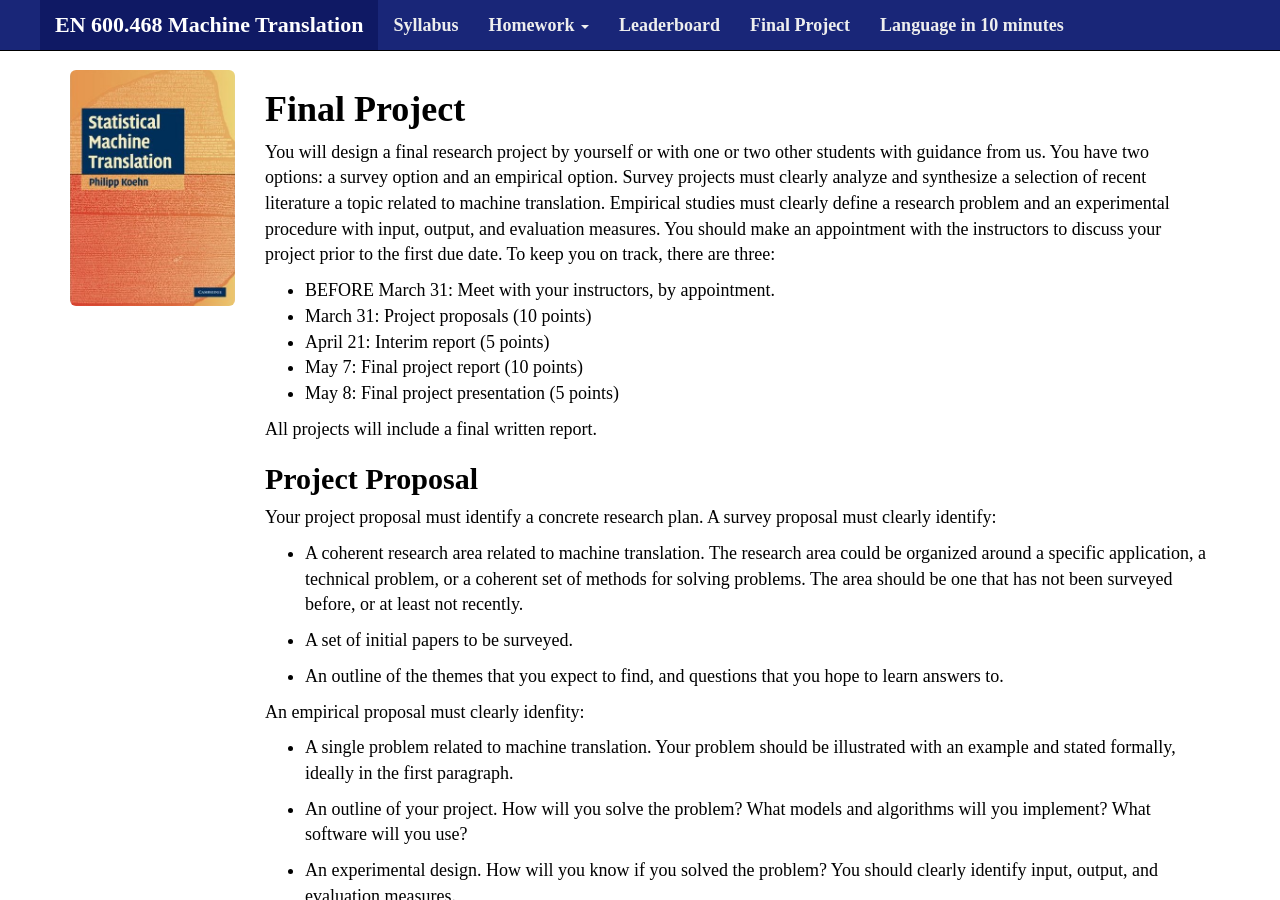
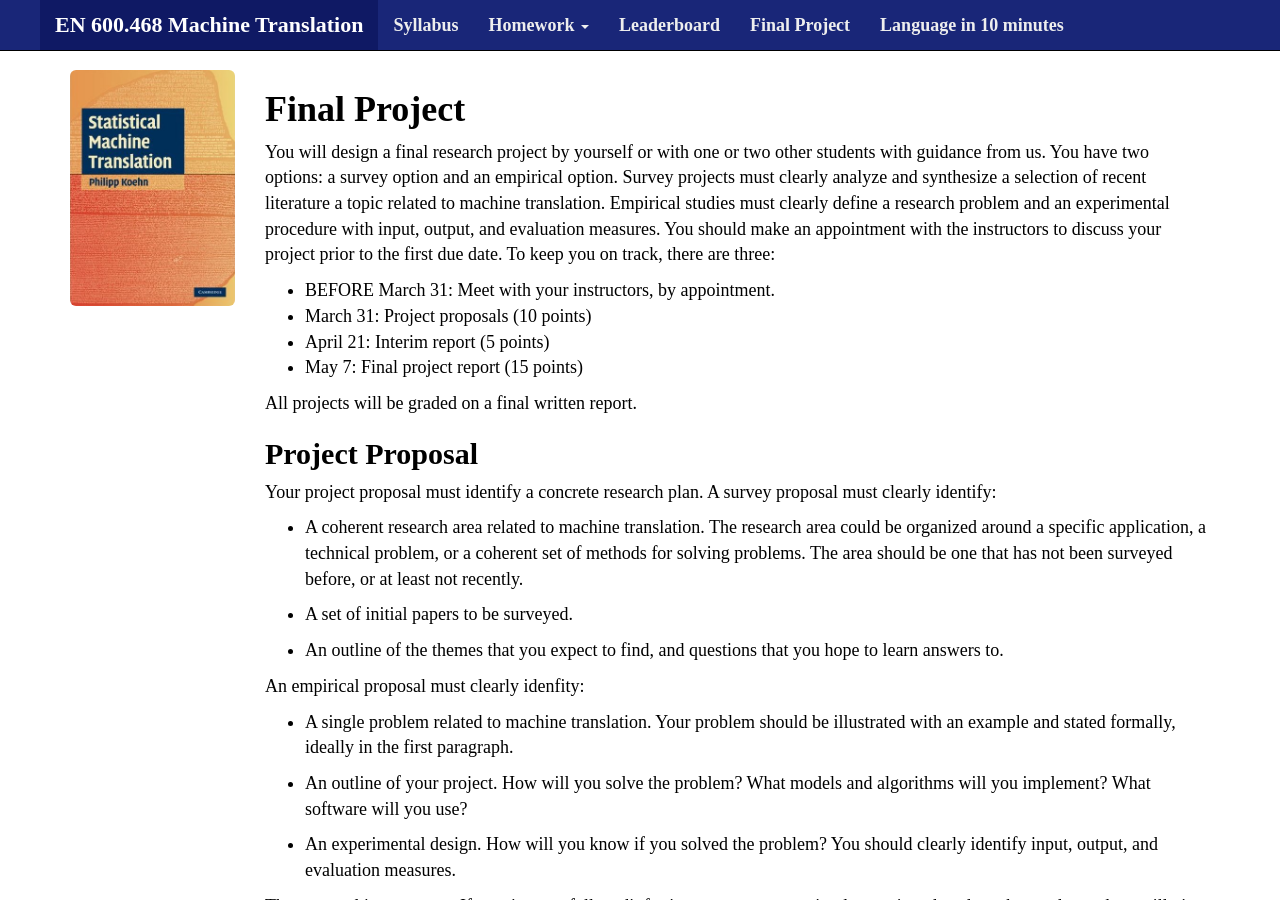
Before and after one commit to mt-class/jhu, a Jekyll site: the page built from project.md, in a window 1280 px wide and 900 px high. Built offline with Jekyll 4.4.1, drawn with Linux system fonts in a browser that asks for light colours; nearby versions of some CDN libraries; some web fonts are replaced.

Commit message:
Update project.md

```diff
--- a/project.md
+++ b/project.md
@@ -21,10 +21,9 @@ keep you on track, there are three:
 * BEFORE March 31: Meet with your instructors, by appointment.
 * March 31: Project proposals (10 points)
 * April 21: Interim report (5 points)
-* May 7: Final project report (10 points)
-* May 8: Final project presentation (5 points)
+* May 7: Final project report (15 points)
 
-All projects will include a final written report.
+All projects will be graded on a final written report.
 
 Project Proposal
 ----------------
```
